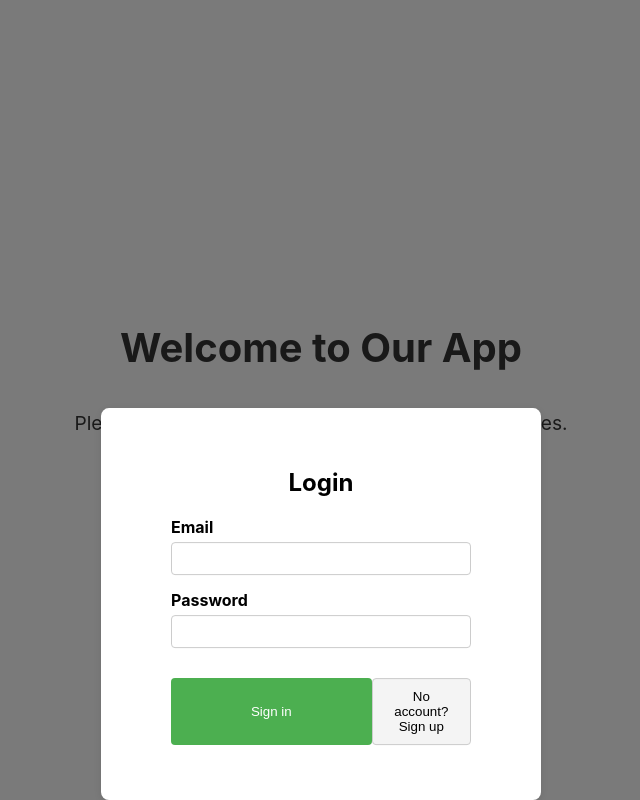
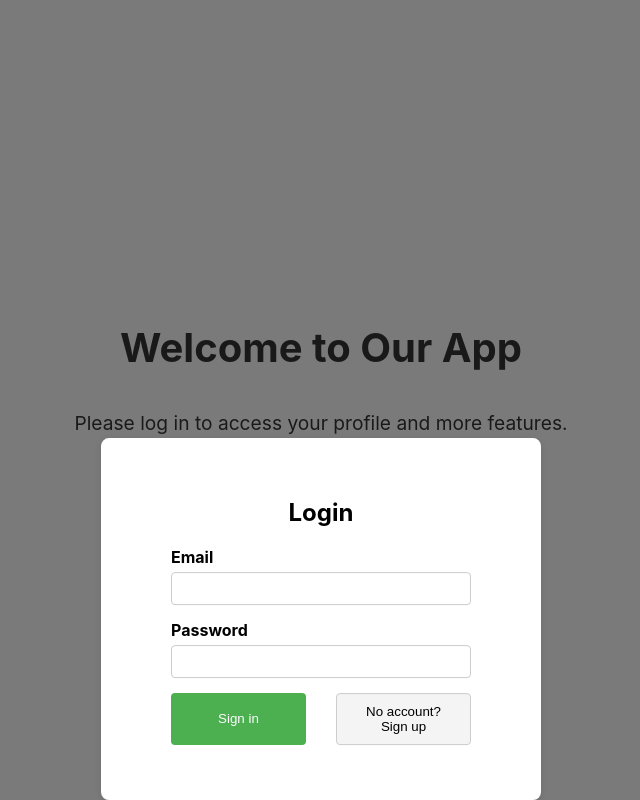
Before and after one commit to 01egP/snrn, a React (Create React App) app in the folder frontend/: page / in a window 1280 px wide. Both pictures are taken after a click on the button "Go to Login". Shown: the whole page, without its empty margins (319-959 px from the left). Built offline with nearby package versions, Linux system fonts and the light colour scheme.

Commit message:
Fix buttons

```diff
--- a/frontend/src/components/Login/Login.tsx
+++ b/frontend/src/components/Login/Login.tsx
@@ -71,7 +71,7 @@ const Login: React.FC<LoginProps> = ({ onSwitchToRegister, onClose }) => {
         </button>
         <button
           type="button"
-          className="reset-btn"
+          className="switch-btn"
           onClick={onSwitchToRegister}
         >
           No account? Sign up
--- a/frontend/src/components/Register/Register.css
+++ b/frontend/src/components/Register/Register.css
@@ -29,9 +29,9 @@
 
 .form-actions {
   display: flex;
-  justify-content: center;
+  justify-content: space-between;
   width: 100%;
-  margin-top: 15px;
+  margin-bottom: 15px;
 }
 
 .submit-btn {
@@ -41,7 +41,7 @@
   border: none;
   border-radius: 4px;
   cursor: pointer;
-  width: 100%;
+  width: 45%;
   text-align: center;
 }
 
@@ -49,6 +49,21 @@
   background-color: #45a049;
 }
 
+.switch-btn {
+  padding: 10px 20px;
+  background-color: #f4f4f4;
+  color: black;
+  border: 1px solid #ccc;
+  border-radius: 4px;
+  cursor: pointer;
+  width: 45%;
+  text-align: center;
+}
+
+.switch-btn:hover {
+  background-color: #e4e4e4;
+}
+
 .error-message {
   color: #f44336;
   margin-bottom: 15px;
--- a/frontend/src/components/Register/Register.tsx
+++ b/frontend/src/components/Register/Register.tsx
@@ -80,7 +80,7 @@ const Register: React.FC<RegisterProps> = ({ onSwitchToLogin, onClose }) => {
         <button type="submit" className="submit-btn">
           Register
         </button>
-        <button type="button" className="reset-btn" onClick={onSwitchToLogin}>
+        <button type="button" className="switch-btn" onClick={onSwitchToLogin}>
           Close
         </button>
       </div>
```
